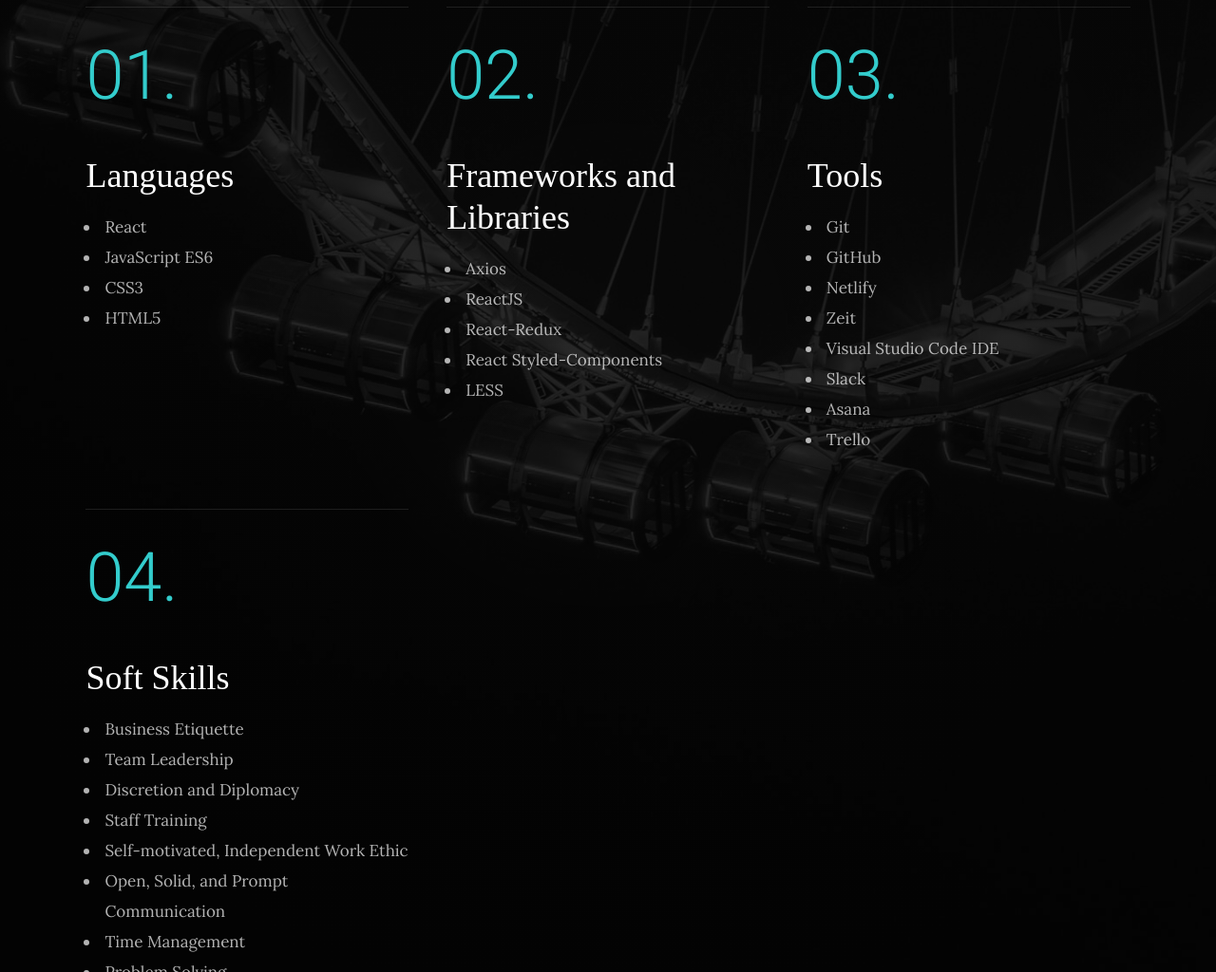
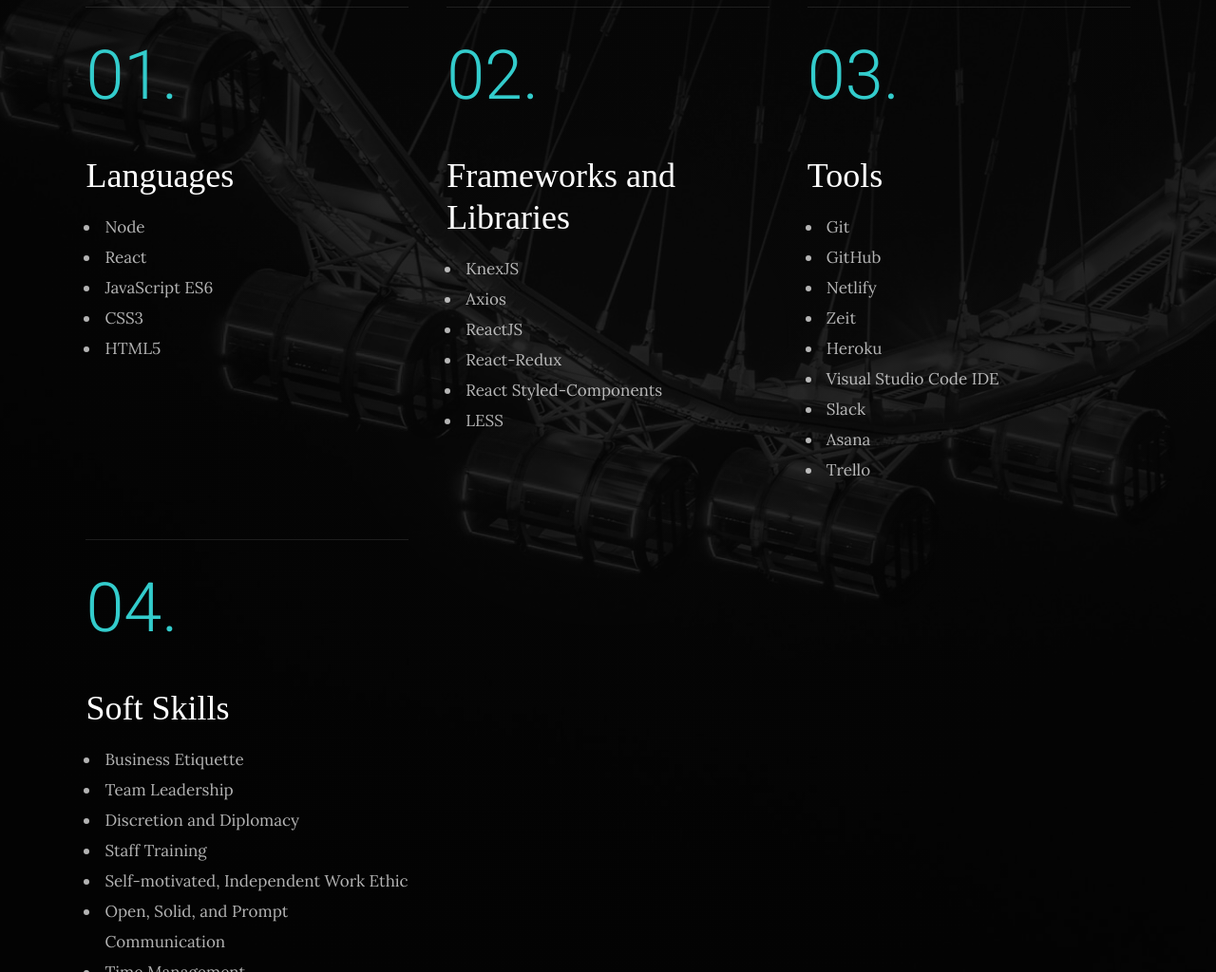
Before and after one commit to Amber-Pittman/portfolio, a plain HTML site: page index.html in a window 1280 px wide. Shown: the part 4500-5524 px from the top of the page at 95% size. Drawn offline with Linux system fonts and the light colour scheme; a web font is replaced by a local one.

Commit message:
Added Node and KnexJS to lists

```diff
--- a/index.html
+++ b/index.html
@@ -332,6 +332,7 @@
                 <div class="item-service__content">
                     <h4 class="item-title">Languages</h4>
                     <ul>
+                        <li>Node</li>
                         <li>React</li>
                         <li>JavaScript ES6</li>
                         <li>CSS3</li>
@@ -344,6 +345,7 @@
                 <div class="item-service__content">
                     <h4 class="item-title">Frameworks and Libraries</h4>
                     <ul>
+                        <li>KnexJS</li>
                         <li>Axios</li>
                         <li>ReactJS</li>
                         <li>React-Redux</li>
@@ -393,6 +395,7 @@
                         <li>GitHub</li>
                         <li>Netlify</li>
                         <li>Zeit</li>
+                        <li>Heroku</li>
                         <li>Visual Studio Code IDE</li>
                         <li>Slack</li>
                         <li>Asana</li>
```
